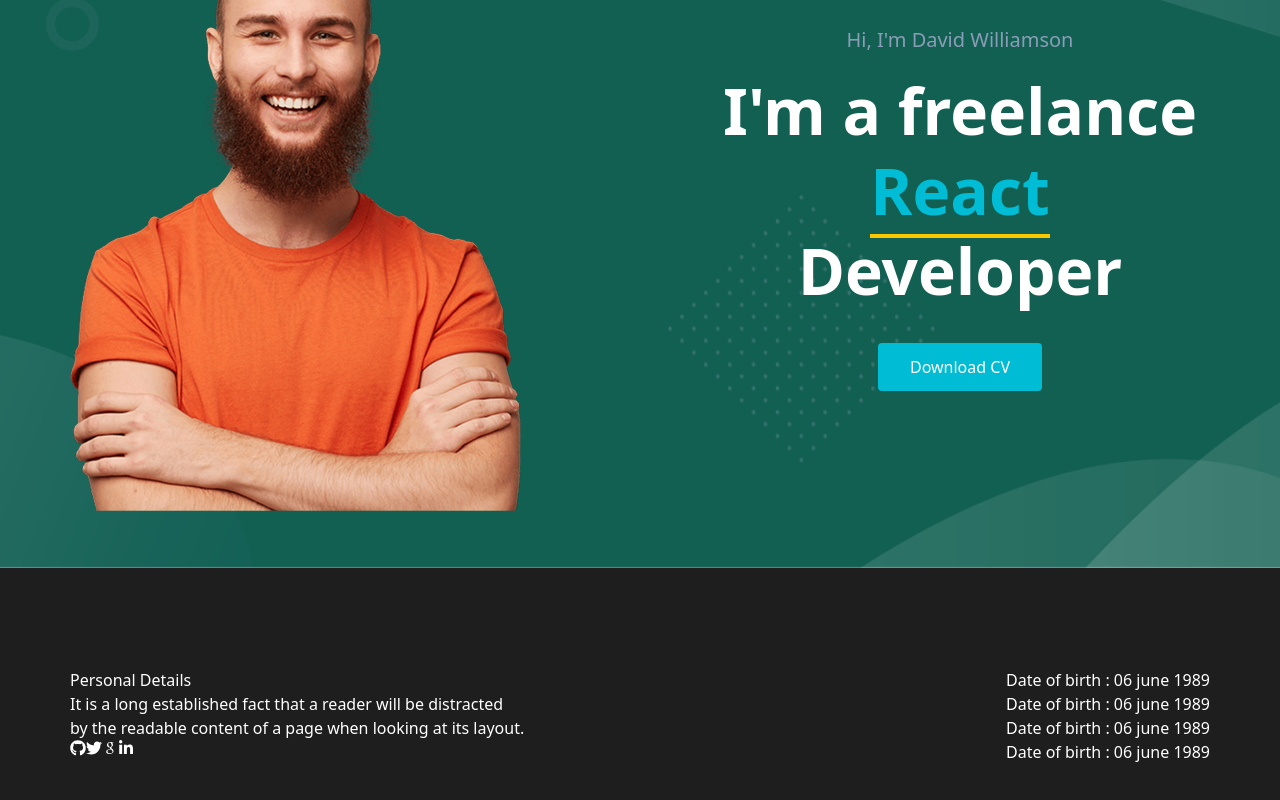
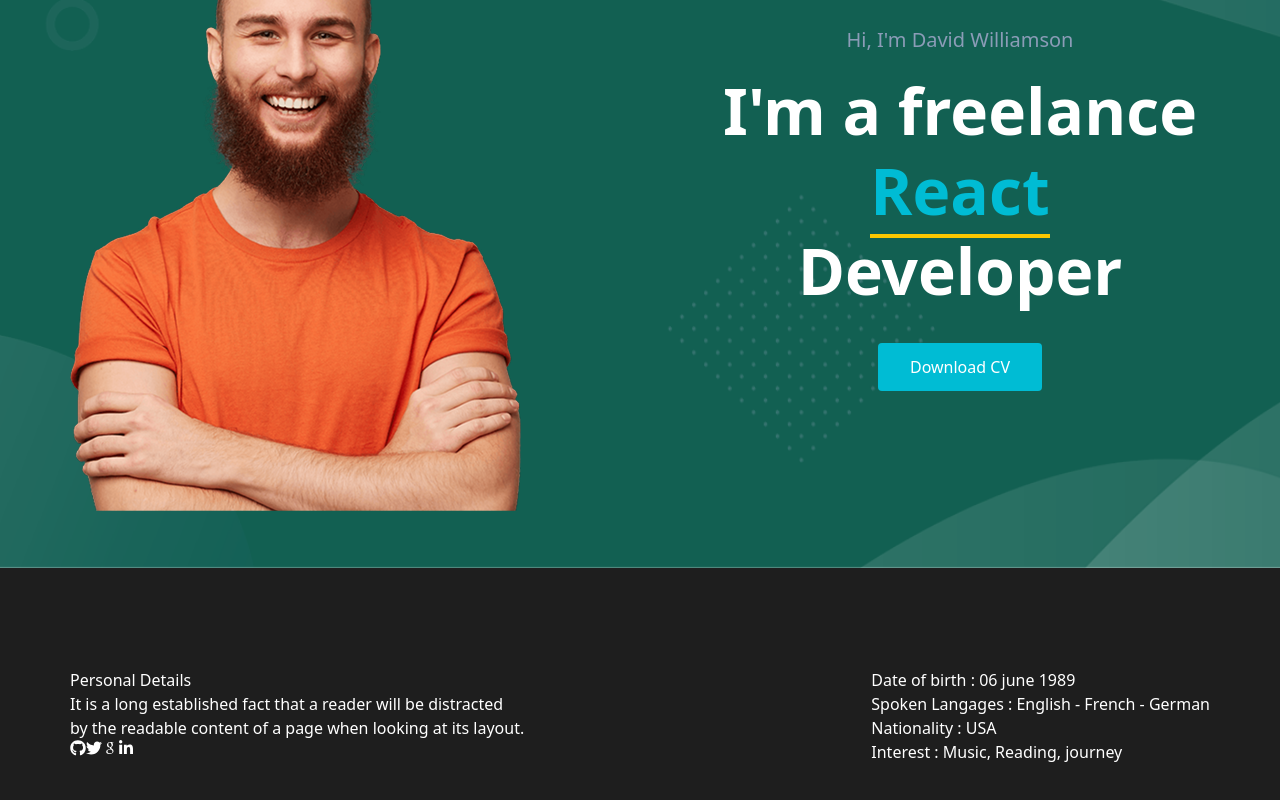
Before and after one commit to mesbaulrafi/myPortfolio, a React (Vite) app: page / in a window 1280 px wide. Shown: the part 232-1032 px from the top of the page. Built offline with nearby package versions, Linux system fonts and the light colour scheme.

Commit message:
edit about

```diff
--- a/src/components/layouts/About.jsx
+++ b/src/components/layouts/About.jsx
@@ -32,9 +32,9 @@ const About = () => {
         </div>
         <div className="">
           <p className="">Date of birth : <span>06 june 1989</span></p>
-          <p className="">Date of birth : <span>06 june 1989</span></p>
-          <p className="">Date of birth : <span>06 june 1989</span></p>
-          <p className="">Date of birth : <span>06 june 1989</span></p>
+          <p className="">Spoken Langages : <span>English - French - German</span></p>
+          <p className="">Nationality : <span>USA</span></p>
+          <p className="">Interest : <span>Music, Reading, journey</span></p>
         </div>
       </div>
       </Container>
```
